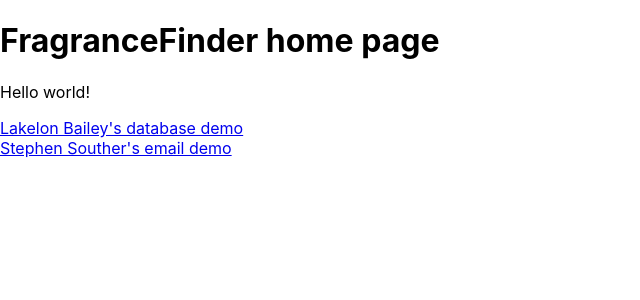
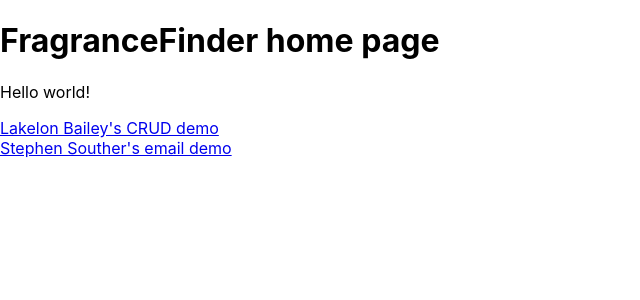
Before and after one commit to utk-cs340-fall23/FragranceFinder, a React (Create React App) app in the folder frontend/: page / in a window 1280 px wide. Shown: the top 300 px of the page, without its empty margins (0-640 px from the left). Built offline with nearby package versions, Linux system fonts and the light colour scheme.

Commit message:
fixed post request stuff

```diff
--- a/frontend/src/App.js
+++ b/frontend/src/App.js
@@ -2,16 +2,16 @@ import {BrowserRouter as Router, Routes, Route } from 'react-router-dom';
 
 import Home from './pages';
 import Email from './pages/email';
-import DB from './pages/database';
+import CrudExample from './pages/CrudExample';
 
 function App() {
 
 	return (
 		<Router>
 			<Routes>
-				<Route exact path='/' exact element={<Home />} />
+				<Route exact path='/' element={<Home />} />
 				<Route path='/email' element={<Email />} />
-				<Route path='/database' element={<DB />} />
+				<Route path='/crud' element={<CrudExample />} />
 			</Routes>
 		</Router>
 	);
--- a/frontend/src/pages/database.js
+++ b/frontend/src/pages/CrudExample.js
@@ -1,7 +1,7 @@
 import './CSS/database.css';
 import {useEffect, useState} from "react";
 
-function DB() {
+function CrudExample() {
   const [data, setData] = useState(null);
 
   // Initialize empty form
@@ -33,7 +33,8 @@ function DB() {
   }
 
   // Handle submission of form
-  const handleFormSubmit = async () => {
+  const handleFormSubmit = async (event) => {
+    event.preventDefault();
 
     // Send form state to backend
     const response = await fetch('/api/posts/', {
@@ -60,14 +61,14 @@ function DB() {
         alignItems: 'center',
       }}>
         <h2>Create Post</h2>
-        <form style={{
+        <form onSubmit={handleFormSubmit} style={{
           display: 'flex',
           flexDirection: 'column',
           width: '500px',
         }}>
           <input onChange={handleFormChange} name='title' placeholder='Title' value={formState.title}></input>
           <textarea onChange={handleFormChange} name='description' placeholder='Description' rows='10' value={formState.description}></textarea>
-          <button onClick={handleFormSubmit} style={{marginTop: '10px'}}>Submit</button>
+          <button type='submit' style={{marginTop: '10px'}}>Submit</button>
         </form>
 
         <h2>Posts</h2>
@@ -84,4 +85,4 @@ function DB() {
   );
 }
 
-export default DB;
+export default CrudExample;
--- a/frontend/src/pages/index.js
+++ b/frontend/src/pages/index.js
@@ -5,7 +5,7 @@ const Home = () => {
         <div>
             <h1>FragranceFinder home page</h1>
 			<p>Hello world!</p>
-			<a href="/database">Lakelon Bailey's database demo</a>
+			<a href="/crud">Lakelon Bailey's CRUD demo</a>
 			<br/>
 			<a href="/email">Stephen Souther's email demo</a>
         </div>
```
